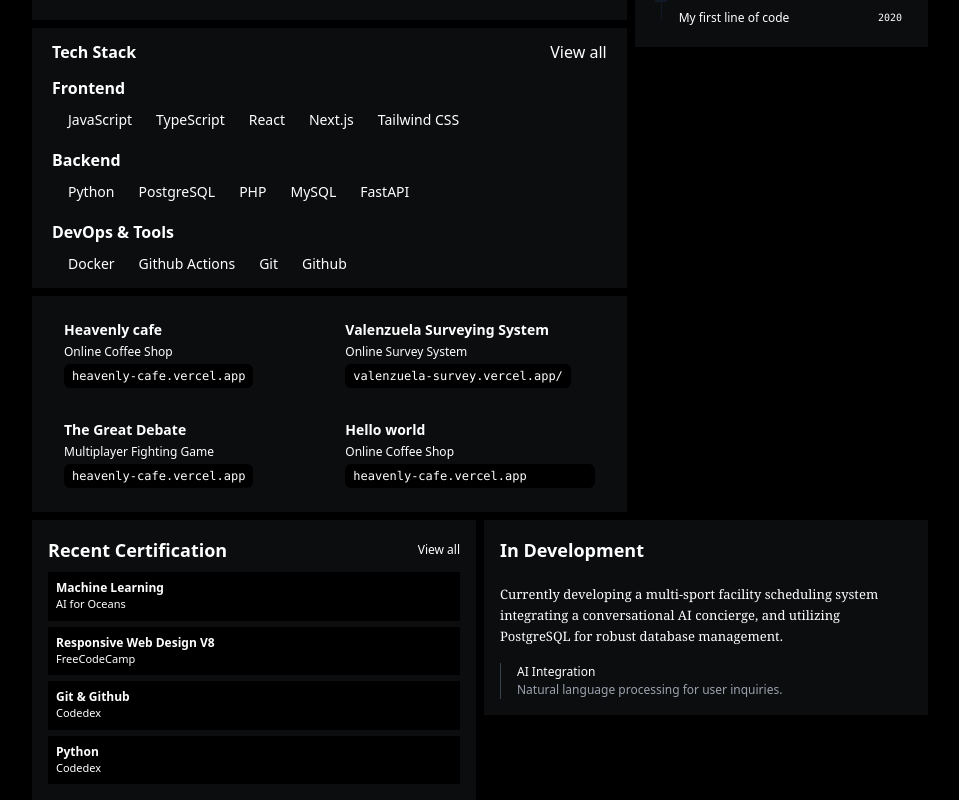
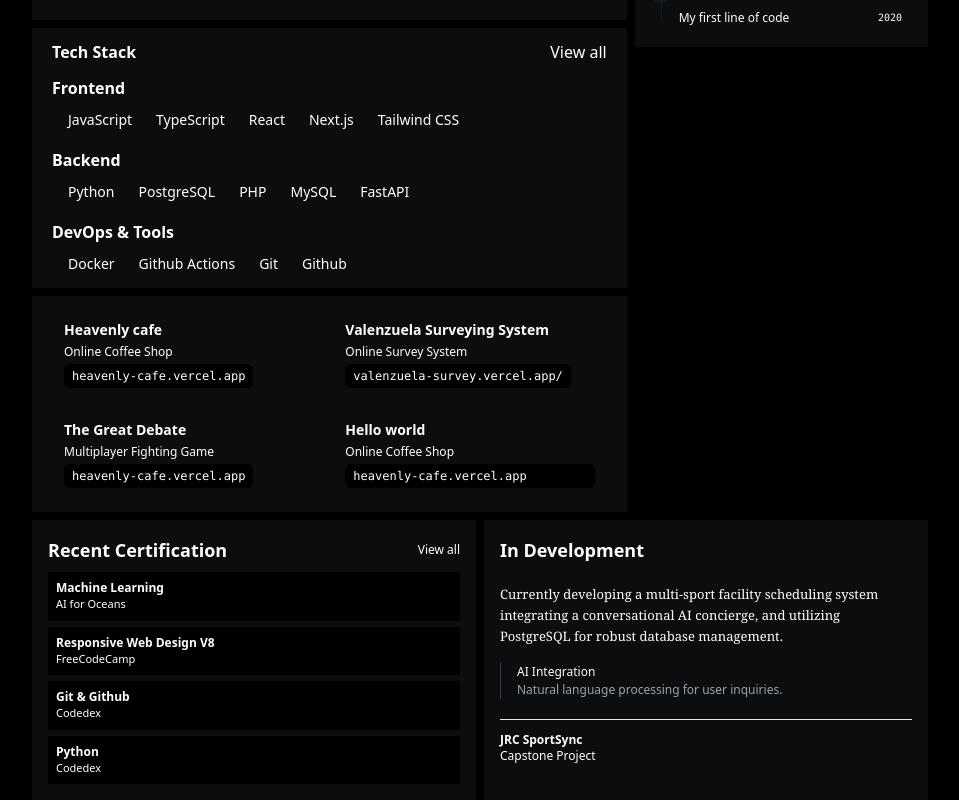
Before and after one commit to redd1514/my-portfolio, a React (Vite) app: page / in a window 1280 px wide. Shown: the part 628-1428 px from the top of the page, without its empty margins (160-1119 px from the left). Built offline with nearby package versions, Linux system fonts and the light colour scheme.

Commit message:
iniitial

```diff
--- a/src/components/inDevelopment.jsx
+++ b/src/components/inDevelopment.jsx
@@ -15,7 +15,10 @@ const InDevelopment = () => {
                     </li>
                 </ul>
 
-
+                <div className="mt-5 mb-5 pt-3 border-t border-border">
+                    <p className="text-xs font-semibold font-sans">JRC SportSync</p>
+                    <p className="text-xs font-sans">Capstone Project</p>
+                </div>
             </div>
         </div>
     )
```
